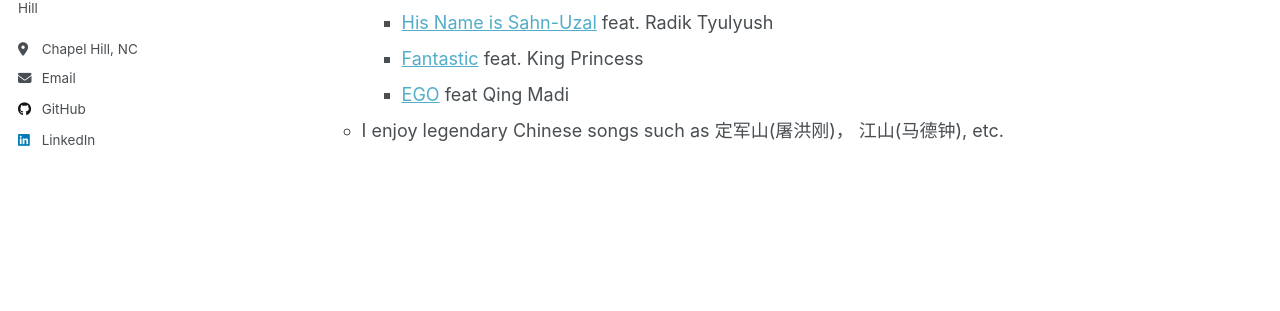
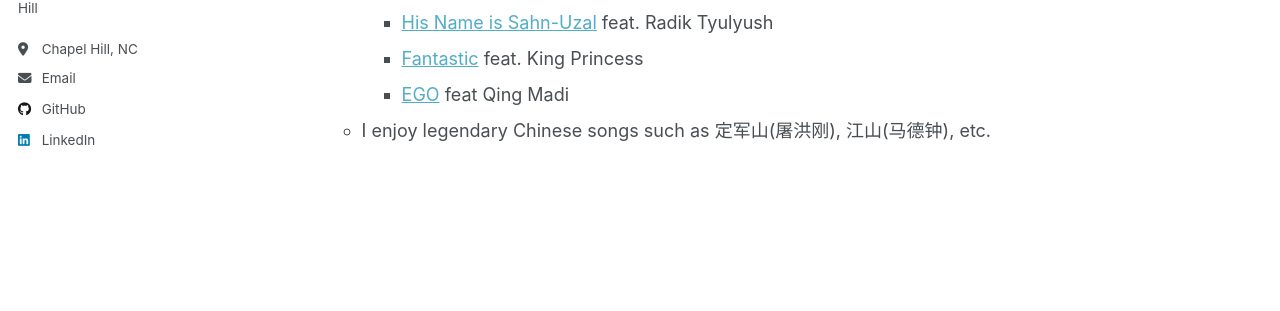
Before and after one commit to jiaheng-guo/jiaheng-guo.github.io, a Jekyll site: the page built from _pages/misc.md, in a window 1280 px wide and 900 px high, scrolled down 1140 px. Shown: the part 412-723 px from the top of the window. Built offline with Jekyll 4.4.1, drawn with Linux system fonts in a browser that asks for light colours; a script that is not in the unit is left out.

```diff
--- a/_pages/misc.md
+++ b/_pages/misc.md
@@ -71,4 +71,4 @@ Skills (Non-academic) and Hobbies
     * [His Name is Sahn-Uzal](https://www.youtube.com/watch?v=V-iBklZUq-k&t=3) feat. Radik Tyulyush
     * [Fantastic](https://www.youtube.com/watch?v=t9mpyRzipww&list=RDt9mpyRzipww&start_radio=1) feat. King Princess
     * [EGO](https://www.youtube.com/watch?v=jAj_nbWYb7g&list=RDjAj_nbWYb7g&start_radio=1) feat Qing Madi
-  * I enjoy legendary Chinese songs such as 定军山(屠洪刚)， 江山(马德钟), etc.
+  * I enjoy legendary Chinese songs such as 定军山(屠洪刚), 江山(马德钟), etc.
```
